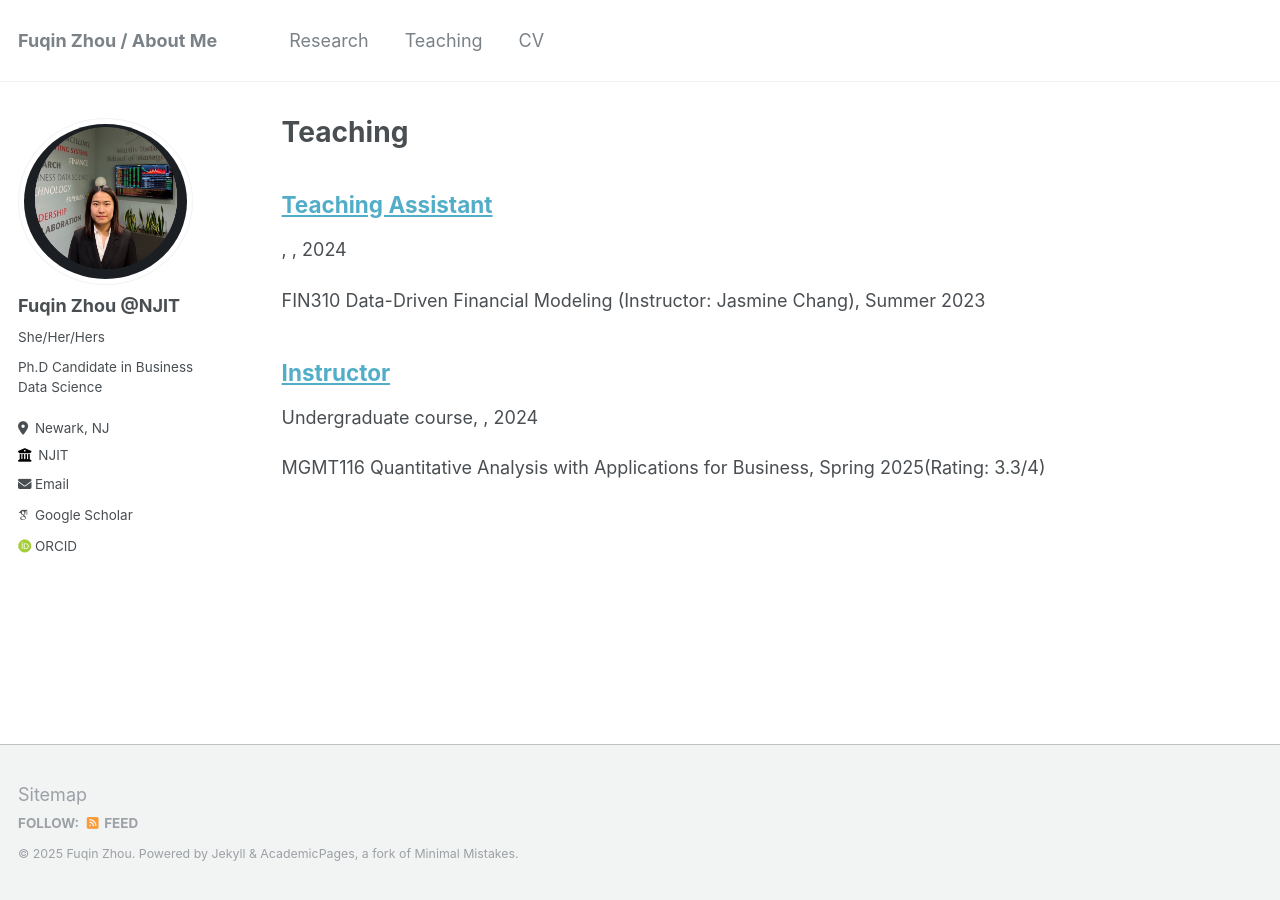
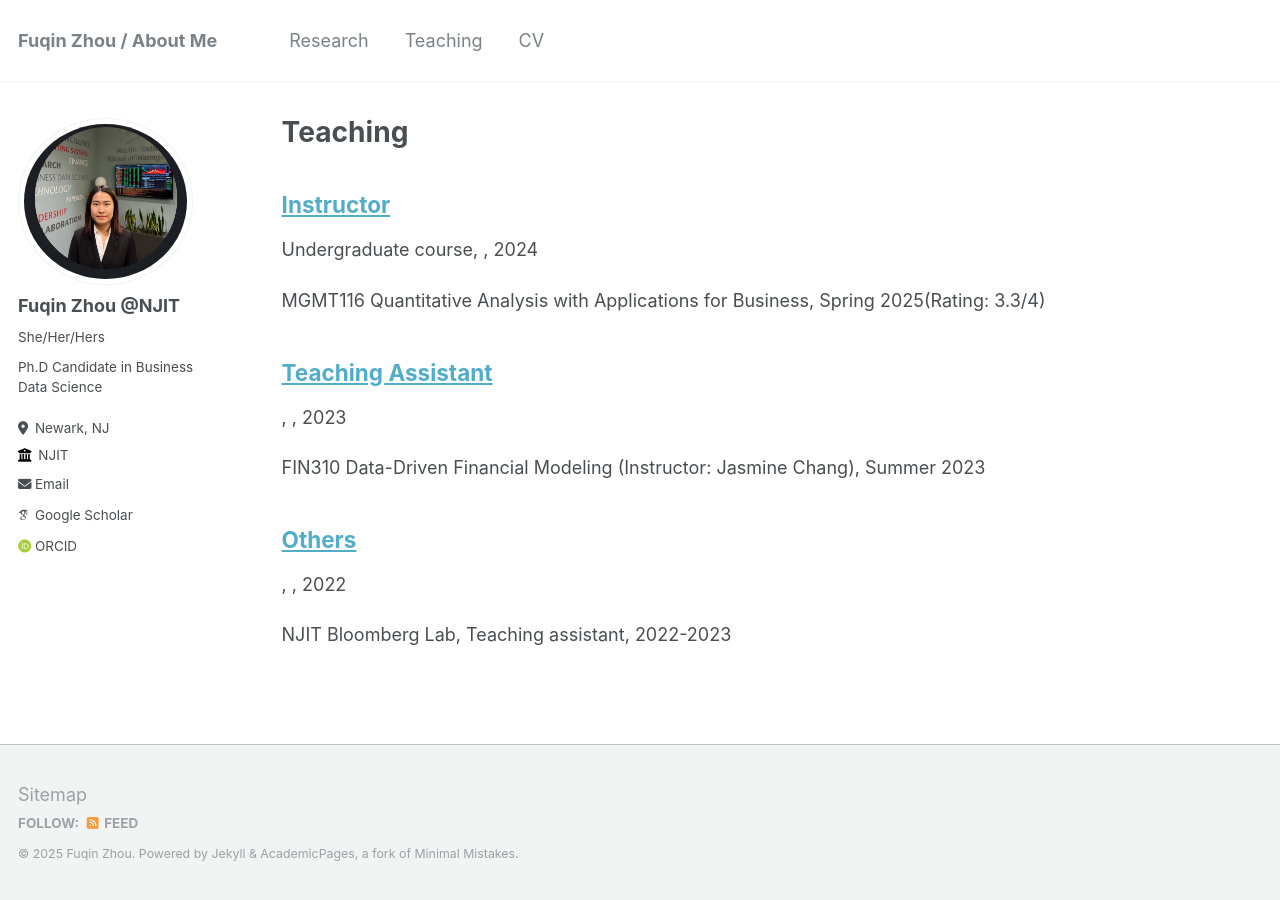
Before and after one commit to zhoufq001/zhoufq001.github.io, a Jekyll site: the page built from _pages/teaching.html, in a window 1280 px wide. Built offline with Jekyll 4.4.1, drawn with Linux system fonts in a browser that asks for light colours; some web fonts are replaced; a file with an impossible date is left out.

Commit message:
update:resum2221

```diff
--- a/_teaching/other-teaching-3.md
+++ b/_teaching/other-teaching-3.md
@@ -4,7 +4,7 @@ collection: teaching
 type: #"Workshop"
 permalink: /teaching/other-teaching-3
 venue: #"University 1, Department"
-date: #2024-01-01
+date: 2022-01-01
 location: #"City, Country"
 ---
 
--- a/_teaching/ta-teaching-2.md
+++ b/_teaching/ta-teaching-2.md
@@ -4,7 +4,7 @@ collection: teaching
 type: #"Workshop"
 permalink: /teaching/ta-teaching-2
 venue: #"University 1, Department"
-date: 2024-01-01
+date: 2023-01-01
 location: #"City, Country"
 ---
 
```
